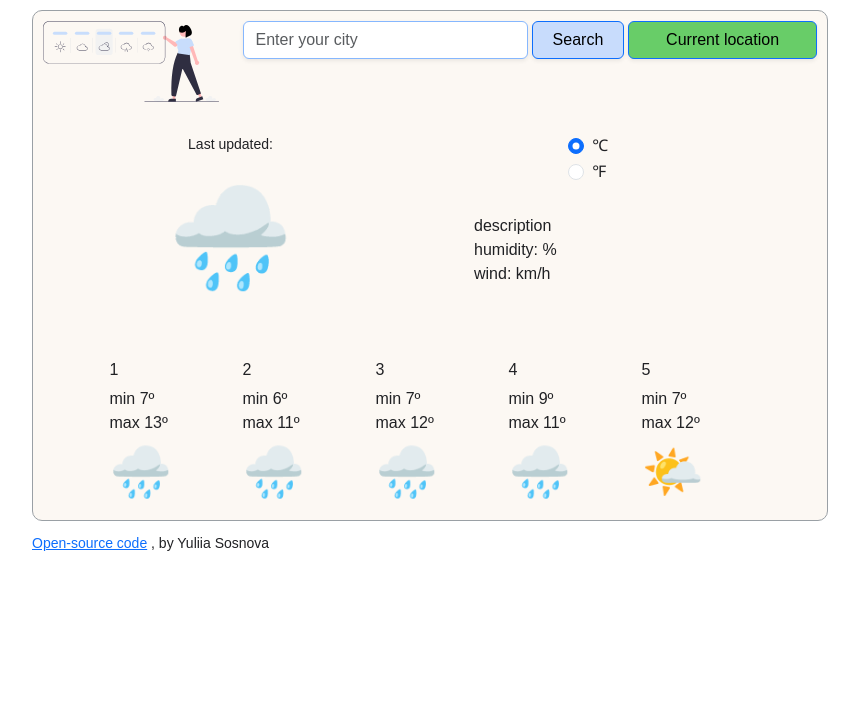
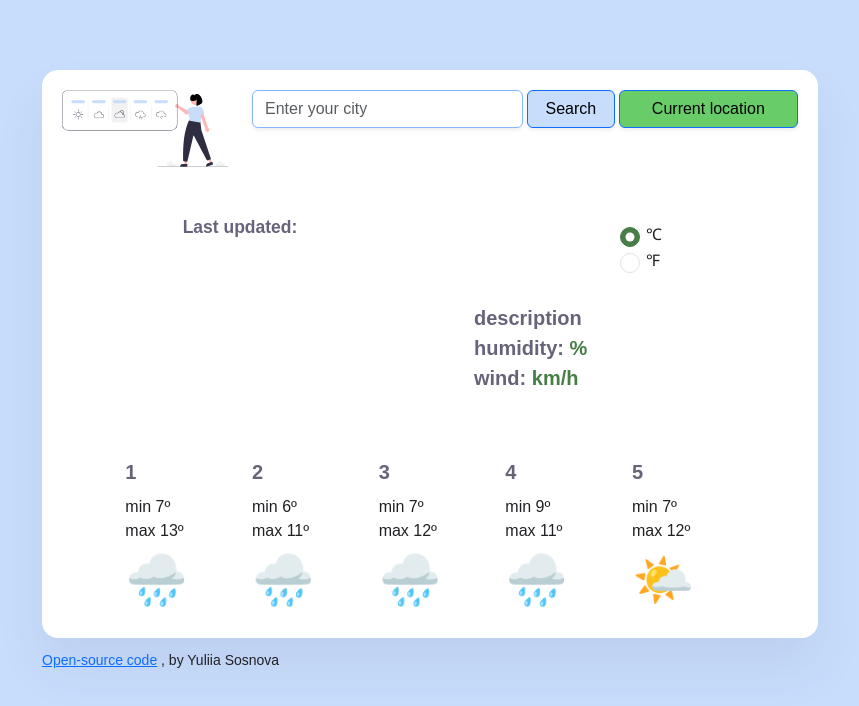
Before and after one commit to Yuliia2280/weather_app, a plain HTML site: page index.html in a window 1280 px wide. Shown: the whole page, without its empty margins (210-1069 px from the left). Drawn offline with nearby package versions, Linux system fonts and the light colour scheme; no server answers.

Commit message:
Added relevant icon from the API and updated css file

```diff
--- a/index.html
+++ b/index.html
@@ -67,12 +67,14 @@
                 ><span id="day"></span
               ></strong>
             </h6>
-            <div class="current_icon">🌧️</div>
+            <div class="current_icon">
+              <img src="" alt="" id="icon" />
+            </div>
           </div>
 
-          <div class="col-6">
+          <div class="col-6 mt-4">
             <div class="row g-1">
-              <div class="col-4">
+              <div class="col-6">
                 <div class="temperature text-center" id="currentTemp"></div>
               </div>
 
@@ -110,8 +112,12 @@
               <div class="col">
                 <ul>
                   <li id="description">description</li>
-                  <li>humidity: <span id="humidity"></span>%</li>
-                  <li>wind: <span id="wind"></span> km/h</li>
+                  <li>
+                    humidity: <strong><span id="humidity"></span>%</strong>
+                  </li>
+                  <li>
+                    wind: <strong><span id="wind"></span> km/h</strong>
+                  </li>
                 </ul>
               </div>
             </div>
--- a/src/index.js
+++ b/src/index.js
@@ -1,12 +1,8 @@
 function formatDate(timestamp) {
   let date = new Date(timestamp);
-  console.log(date);
   let offset = date.getTimezoneOffset();
-  console.log(offset);
   let local = new Date(date.getTime() + offset * 60000);
-  console.log(local);
   let dayIndex = local.getDay();
-  console.log(dayIndex);
   let days = [
     "Sunday",
     "Monday",
@@ -88,7 +84,15 @@ function displayWeatherCondition(response) {
   document.querySelector("#humidity").innerHTML = `${humidity}`;
   document.querySelector("#wind").innerHTML = `${wind}`;
   document.querySelector("#day").innerHTML = formatDate(local);
-
+  document
+    .querySelector("#icon")
+    .setAttribute(
+      "src",
+      `http://openweathermap.org/img/wn/${response.data.weather[0].icon}@2x.png`
+    );
+  document
+    .querySelector("#icon")
+    .setAttribute("alt", `${response.data.weather[0].description}`);
   let current_temp = document.querySelector("#currentTemp");
   if (document.querySelector("#flexRadioCelsius").checked) {
     if (temperature > 0) {
--- a/src/styles.css
+++ b/src/styles.css
@@ -1,27 +1,58 @@
 body {
+  background: #c8ddfc;
   color: #202124;
   font-family: Google Sans, arial, sans-serif;
 }
-li {
+h3 {
+  color: #272142;
+  font-size: 38px;
+  font-weight: 700;
+  line-height: 48px;
+  margin: 20px 0 10px;
+}
+ul {
   list-style: none;
 }
+h6,
+ul {
+  color: rgba(39, 33, 66, 0.7);
+  font-size: 20px;
+  font-weight: 700;
+  line-height: 30px;
+}
+.weather-app li strong,
+h6 strong {
+  color: rgb(71, 125, 71);
+}
+
+input[type="radio"] {
+  width: 20px;
+  height: 20px;
+}
+.form-check .form-check-input {
+  margin-left: -1.6em;
+}
+.form-check-input:checked {
+  background-color: rgb(71, 125, 71);
+  border-color: rgb(71, 125, 71);
+}
 .container {
-  max-width: 820px;
+  max-width: 800px;
+  margin-top: 70px;
 }
 .weather-app {
-  border: 1px solid #9aa0a5;
-  border-radius: 10px;
+  box-shadow: 0px 30px 50px rgba(65, 50, 100, 0.08);
+  border-radius: 16px;
   max-width: 800px;
-  padding: 10px;
+  padding: 20px;
   margin: 10px auto;
-  background: #fcf8f3;
+  background: white;
 }
-.form-control {
-  background: #c8ddfc;
-}
+.form-control,
 .form-control:hover {
   background: #c8ddfc;
 }
+
 .btn-primary {
   background: #c8dcfc;
   color: black;
@@ -32,7 +63,7 @@ li {
   background: rgb(104, 205, 104);
 }
 .current_icon {
-  font-size: 100px;
+  text-align: center;
 }
 .mon_icon,
 .tue_icon,
@@ -45,8 +76,10 @@ li {
   margin-bottom: 20px;
 }
 .temperature {
-  color: #202124;
-  font-size: 44px;
+  color: #212121;
+  font-size: 70px;
   font-weight: 400;
-  vertical-align: middle;
+  font-weight: 700;
+  line-height: 1;
+  margin-left: 10px;
 }
```
Also changed, not shown: 1 other file.
